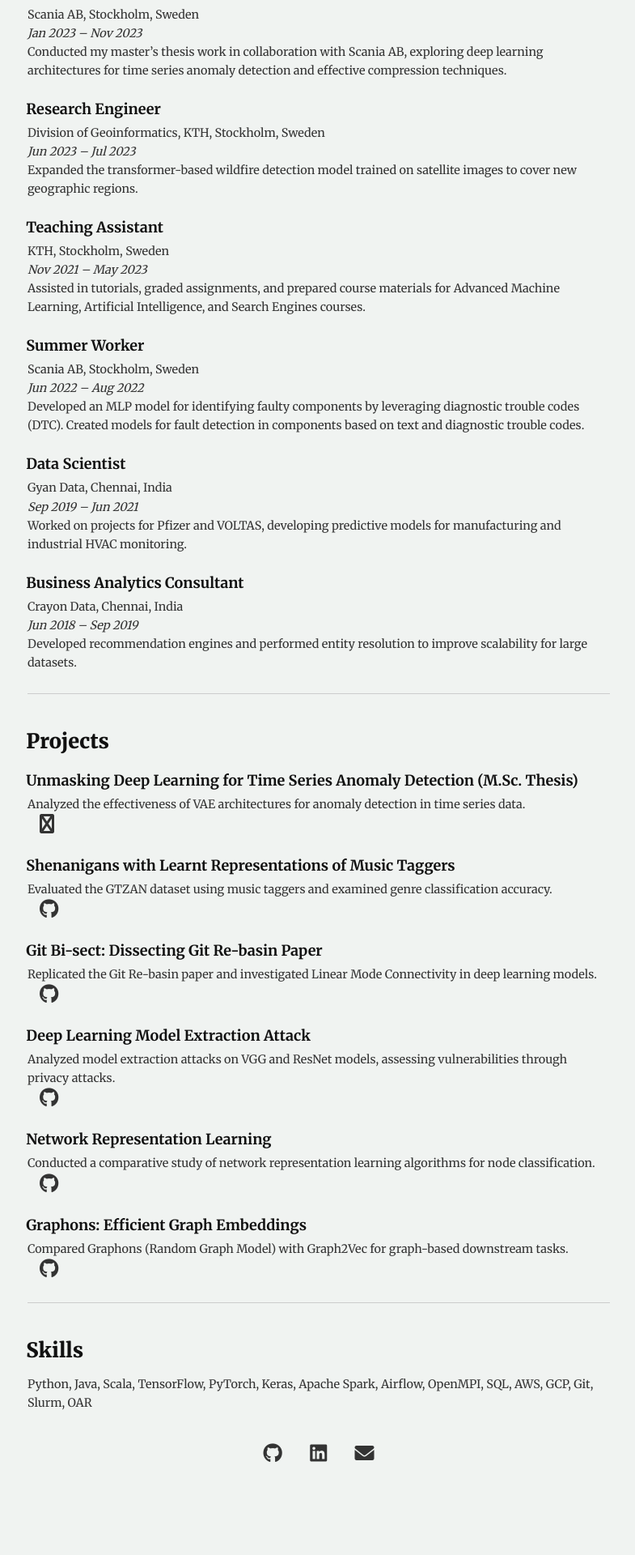
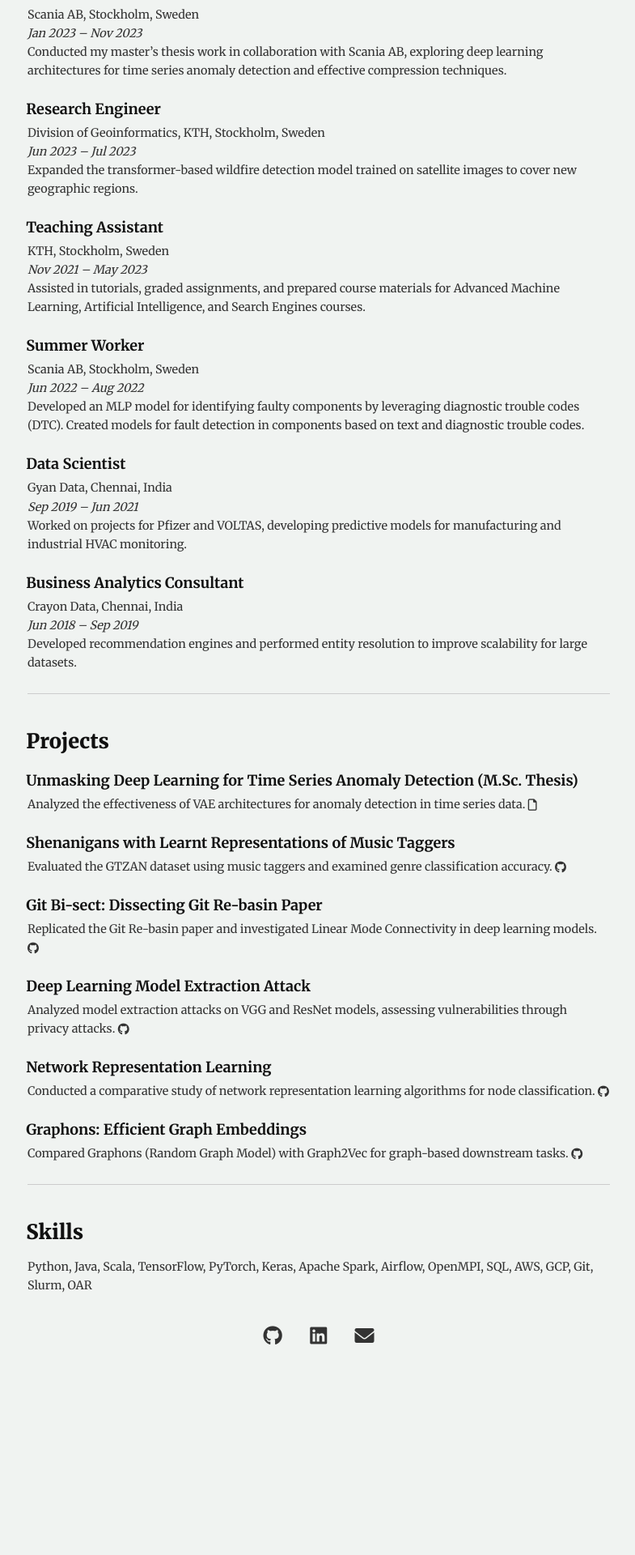
Before and after one commit to dannyrichy/dannyrichy.github.io, a Jekyll site: the page built from docs/cv.md, in a window 1280 px wide. Shown: the part 799-2719 px from the top of the page at 81% size, without its empty margins (246-1031 px from the left). Built offline with Jekyll 4.4.1, drawn with Linux system fonts in a browser that asks for light colours; after the commit the page ends 2574 px from its top, so only the background shows below that.

```diff
--- a/docs/cv.md
+++ b/docs/cv.md
@@ -63,39 +63,33 @@
 ## Projects
 
 #### **Unmasking Deep Learning for Time Series Anomaly Detection (M.Sc. Thesis)**
-  Analyzed the effectiveness of VAE architectures for anomaly detection in time series data.
-  <a href="https://kth.diva-portal.org/smash/record.jsf?pid=diva2:1823999" target="_blank" style="color: #333; margin: 0 15px; text-decoration: none;">
-        <i class="fab fa-file-alt" style="font-size: 24px;"></i>
+  Analyzed the effectiveness of VAE architectures for anomaly detection in time series data. <a href="https://kth.diva-portal.org/smash/record.jsf?pid=diva2:1823999" target="_blank" style="color: #333; text-decoration: none;">
+        <i class="fa-regular fa-file" style=" vertical-align: middle;"></i>
   </a>
 
 #### **Shenanigans with Learnt Representations of Music Taggers**
-  Evaluated the GTZAN dataset using music taggers and examined genre classification accuracy.
-  <a href="https://github.com/Adhithyan8/musical-embeddings" target="_blank" style="color: #333; margin: 0 15px; text-decoration: none;">
-        <i class="fab fa-github" style="font-size: 24px;"></i>
+  Evaluated the GTZAN dataset using music taggers and examined genre classification accuracy. <a href="https://github.com/Adhithyan8/musical-embeddings" target="_blank" style="color: #333; text-decoration: none;">
+        <i class="fab fa-github" style=" vertical-align: middle;"></i>
   </a>
 
 #### **Git Bi-sect: Dissecting Git Re-basin Paper**
-  Replicated the Git Re-basin paper and investigated Linear Mode Connectivity in deep learning models.
-  <a href="https://github.com/dannyrichy/git-bisect" target="_blank" style="color: #333; margin: 0 15px; text-decoration: none;">
-        <i class="fab fa-github" style="font-size: 24px;"></i>
+  Replicated the Git Re-basin paper and investigated Linear Mode Connectivity in deep learning models. <a href="https://github.com/dannyrichy/git-bisect" target="_blank" style="color: #333; text-decoration: none;">
+        <i class="fab fa-github" style=" vertical-align: middle;"></i>
   </a>
 
 #### **Deep Learning Model Extraction Attack**
-  Analyzed model extraction attacks on VGG and ResNet models, assessing vulnerabilities through privacy attacks.
-  <a href="https://github.com/dannyrichy/dl-model-extraction" target="_blank" style="color: #333; margin: 0 15px; text-decoration: none;">
-        <i class="fab fa-github" style="font-size: 24px;"></i>
+  Analyzed model extraction attacks on VGG and ResNet models, assessing vulnerabilities through privacy attacks. <a href="https://github.com/dannyrichy/dl-model-extraction" target="_blank" style="color: #333; text-decoration: none;">
+        <i class="fab fa-github" style=" vertical-align: middle;"></i>
   </a>
 
 #### **Network Representation Learning**
-  Conducted a comparative study of network representation learning algorithms for node classification.
-  <a href="https://github.com/dannyrichy/graph-ml-project" target="_blank" style="color: #333; margin: 0 15px; text-decoration: none;">
-        <i class="fab fa-github" style="font-size: 24px;"></i>
+  Conducted a comparative study of network representation learning algorithms for node classification. <a href="https://github.com/dannyrichy/graph-ml-project" target="_blank" style="color: #333; text-decoration: none;">
+        <i class="fab fa-github" style=" vertical-align: middle;"></i>
   </a>
 
 #### **Graphons: Efficient Graph Embeddings**
-  Compared Graphons (Random Graph Model) with Graph2Vec for graph-based downstream tasks.
-  <a href="https://github.com/dannyrichy/graphon" target="_blank" style="color: #333; margin: 0 15px; text-decoration: none;">
-        <i class="fab fa-github" style="font-size: 24px;"></i>
+  Compared Graphons (Random Graph Model) with Graph2Vec for graph-based downstream tasks. <a href="https://github.com/dannyrichy/graphon" target="_blank" style="color: #333; text-decoration: none;">
+        <i class="fab fa-github" style=" vertical-align: middle;"></i>
   </a>
 
 ---
```
